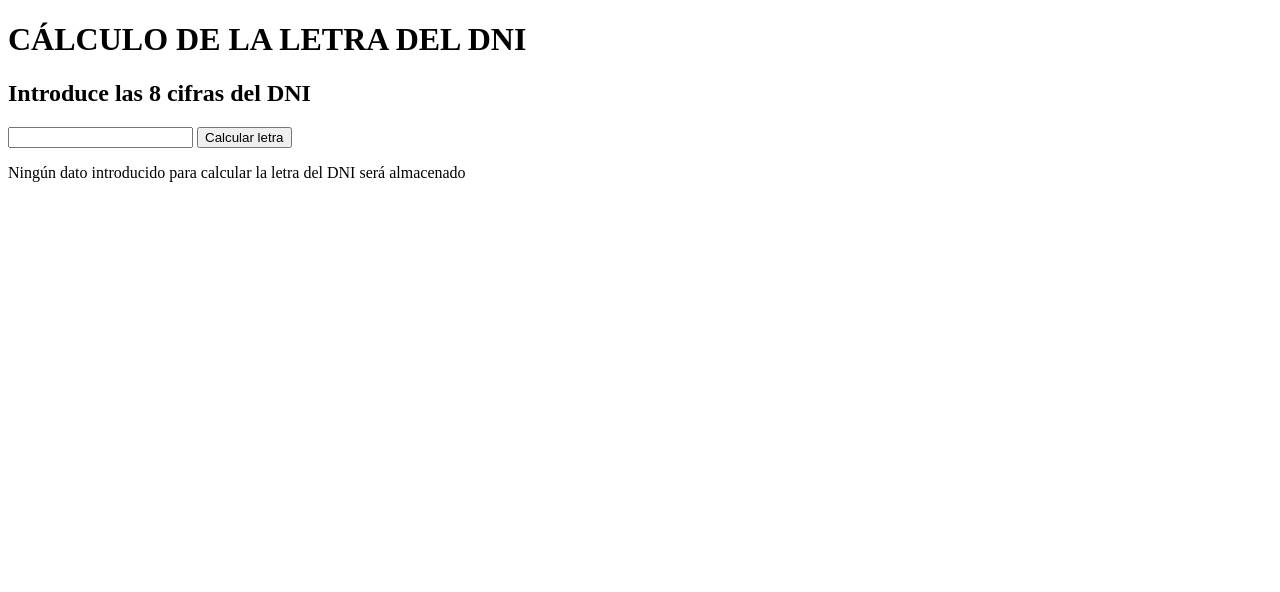
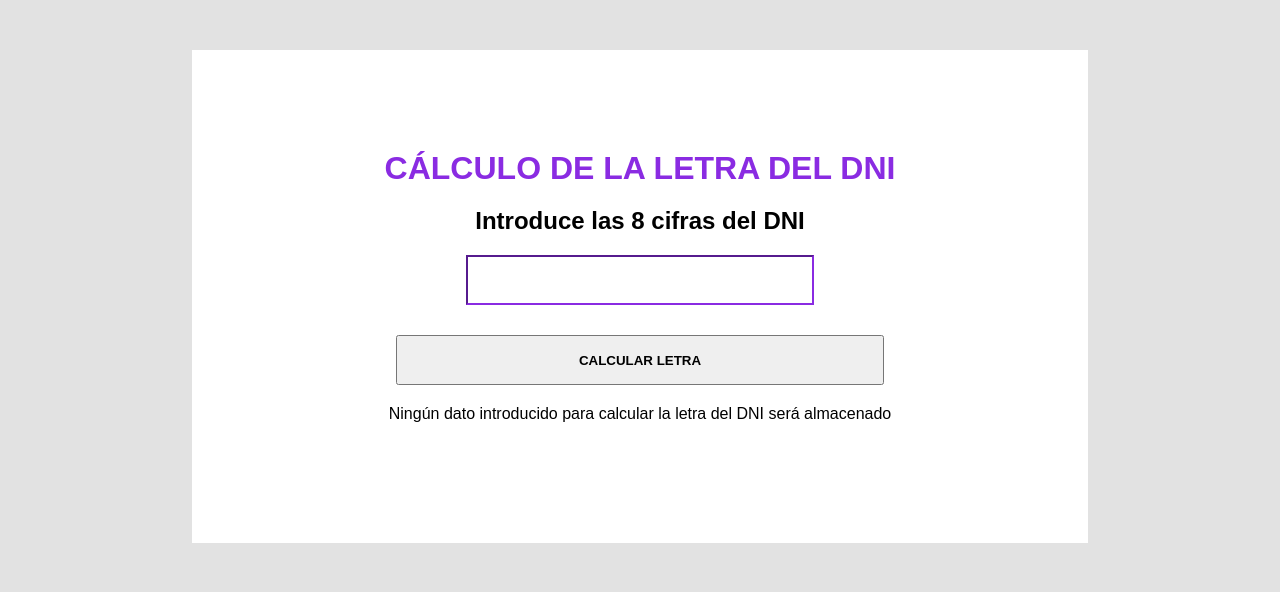
Before and after one commit to cebrianorama/ejercicios_cfgs_daw, a PHP site: page / in a window 1280 px wide. Shown: the top 592 px of the page. Run offline with PHP 8.4, Linux system fonts and the light colour scheme.

Commit message:
Ejercicio calculo dni completo

```diff
--- /dev/null
+++ b/calculo_letra_dni/estilos.css
@@ -0,0 +1,65 @@
+*{
+    margin: 0;
+    padding: 0;
+    box-sizing: border-box;
+}
+
+html{
+    background-color: rgb(226, 226, 226);
+    font-family: Arial, Helvetica, sans-serif;
+    font-size: 16px;
+}
+
+main{
+    background-color: white;
+    color: black;
+    width: 70%;
+    height: 50%;
+    margin: 50px auto;
+    padding: 100px;
+    text-align: center;
+}
+
+h1{
+    color: blueviolet;
+    padding-bottom: 20px;
+}
+
+h2{
+    padding-bottom: 20px;
+}
+
+input[type=text]{
+    height: 50px;
+    width: 50%;
+    margin-bottom: 10px;
+    text-align: center;
+    font-size: 20px;
+    border-color: blueviolet;
+    cursor: pointer;
+}
+
+button{
+    width: 70%;
+    height: 50px;
+    margin: 20px auto;
+    text-align: center;
+    font-weight: bold;
+}
+
+.error{
+    color: red;
+    font-style: oblique;
+    text-align: center;
+    font-size: 0.9rem;
+}
+
+.resultado{
+    padding-top: 20px ;
+    font-size: 2rem;
+}
+
+b{
+    padding-left: 5px;
+    color: blueviolet;
+}
--- a/calculo_letra_dni/index.php
+++ b/calculo_letra_dni/index.php
@@ -6,9 +6,9 @@ $error=$letra_dni="";
 if(isset($_POST['calcula'])){
 
     if($dni=filter_input(INPUT_POST,'dni',FILTER_VALIDATE_INT)){
-        $letra_dni="La letra del DNI introducido es: ".calculaletra($dni);
+        $letra_dni="La letra del DNI introducido es la <b>".calculaletra($dni)."</b>";
     }else{
-        $error="Por favor, debes introducir sólo valores enteros";
+        $error="Por favor, debes introducir sólo valores numéricos";
     }
 
 }
@@ -30,6 +30,7 @@ function calculaletra($dni){
     <meta charset="UTF-8">
     <meta http-equiv="X-UA-Compatible" content="IE=edge">
     <meta name="viewport" content="width=device-width, initial-scale=1.0">
+    <link rel="stylesheet" href="estilos.css">
     <title>Cálculo de la letra del DNI</title>
 </head>
 <body>
@@ -39,13 +40,13 @@ function calculaletra($dni){
 
         <form action="." method="post">
             <h2>Introduce las 8 cifras del DNI</h2>
-            <input type="text" name="dni" id="dni" maxlength="8" minlength="8">
-            <button id="calcula" name="calcula">Calcular letra</button>
+            <p><input type="text" name="dni" id="dni" maxlength="8" minlength="8"></p>
+            <p class="error"><?php echo $error ?></p>
+            <p><button id="calcula" name="calcula">CALCULAR LETRA</button></p>
         </form>
         <p>Ningún dato introducido para calcular la letra del DNI será almacenado</p>
-        <p class="error"><?php echo $error ?></p>
         <p class="resultado"><?php echo $letra_dni ?></p>
-    <main>
+    </main>
 
 </body>
 </html>
```
